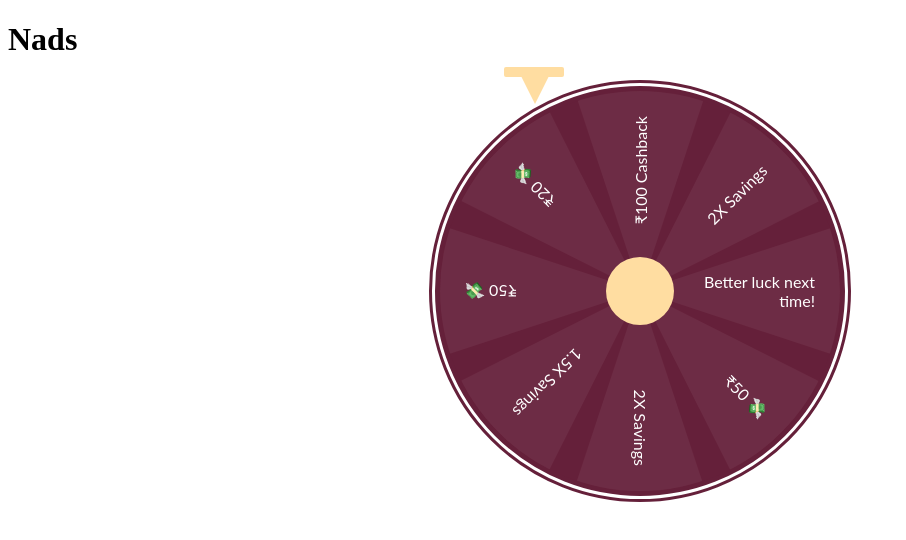
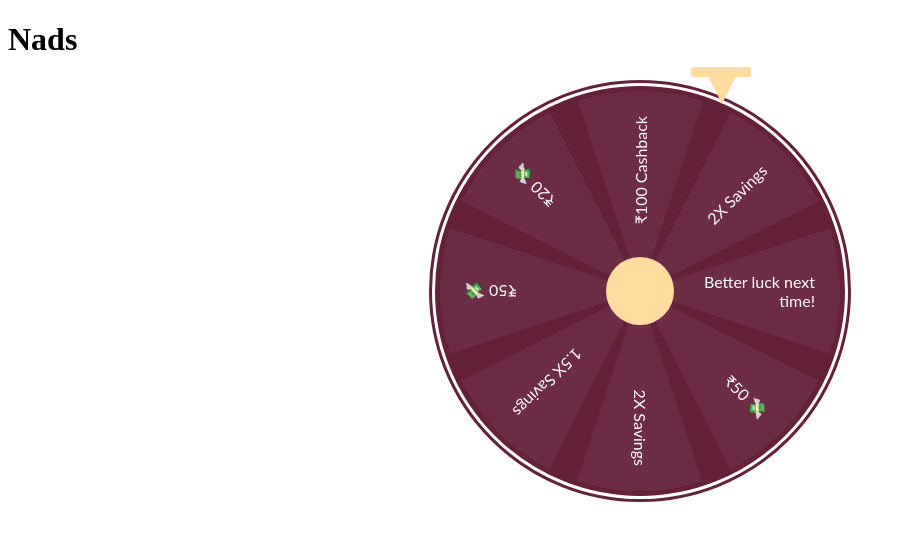
Before and after one commit to abhisheknaiidu/spin-wheel, a React (Create React App) app: page / in a window 1280 px wide. Shown: the top 540 px of the page, without its empty margins (0-906 px from the left). Built offline with nearby package versions, Linux system fonts and the light colour scheme.

Commit message:
[chore]: env variable and tokens

```diff
--- a/src/App.css
+++ b/src/App.css
@@ -18,7 +18,7 @@
     position: absolute;
     width: 60px;
     height: 10px;
-    left: 503.95px;
+    left: 690.95px;
     top: 67px;
 
     background: #FFDDA1;
@@ -29,7 +29,7 @@
     position: absolute;
     width: 0;
     height: 0;
-    left: 520.18px;
+    left: 707.18px;
     top: 73.5px;
     border-left: 15px solid transparent;
     border-right: 15px solid transparent;
```
Also changed, not shown: src/components/Spinner.js (+4 -5 lines), 1 other file (tests, documents, lock files or other folders).
